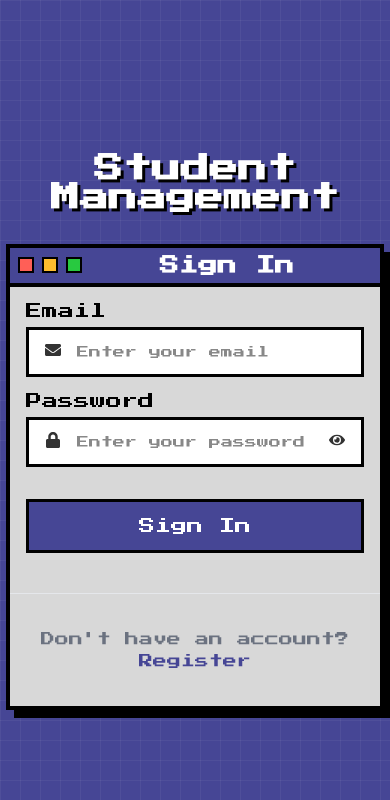
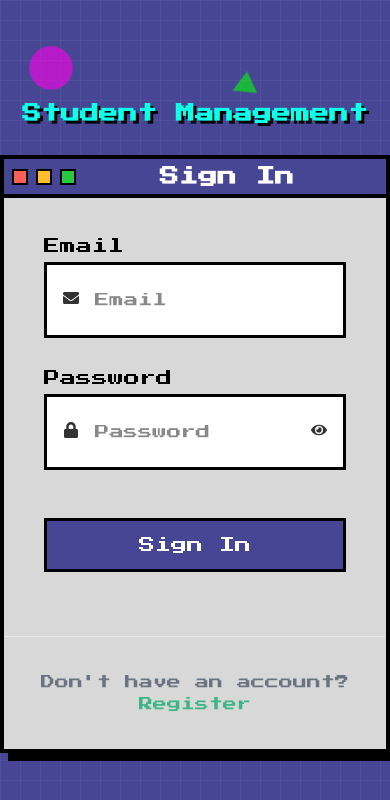
Before and after one commit to codeyatoh/student-management-system, a React (Vite) app: page / in a window 390 px wide. Shown: the top 800 px of the page. Built offline with nearby package versions, Linux system fonts and the light colour scheme.

Commit message:
chore: add and update files (UI, validation, bcrypt, PixelAlert, responsive fixes)

```diff
--- a/package.json
+++ b/package.json
@@ -10,6 +10,7 @@
     "preview": "vite preview"
   },
   "dependencies": {
+    "bcryptjs": "^3.0.2",
     "firebase": "^11.9.1",
     "react": "^19.1.0",
     "react-dom": "^19.1.0",
--- a/src/components/LoginPage/LoginPage.css
+++ b/src/components/LoginPage/LoginPage.css
@@ -37,13 +37,48 @@ body {
   bottom: 0;
 }
 
+/* Pulse/Vibrate Effect Animation */
+@keyframes textVibrate {
+  0% {
+    transform: translate(0, 0);
+    text-shadow: 3px 3px 0 #000000;
+  }
+  25% {
+    transform: translate(-1px, 1px);
+    text-shadow: 2px 2px 0 #000000;
+  }
+  50% {
+    transform: translate(1px, -1px);
+    text-shadow: 4px 4px 0 #000000;
+  }
+  75% {
+    transform: translate(-1px, -1px);
+    text-shadow: 3px 3px 0 #000000;
+  }
+  100% {
+    transform: translate(0, 0);
+    text-shadow: 3px 3px 0 #000000;
+  }
+}
+
+@keyframes textColorPulse {
+  0% { color: #fff; }
+  20% { color: #00fff7; }
+  40% { color: #ff00ea; }
+  60% { color: #ffe600; }
+  80% { color: #00fff7; }
+  100% { color: #fff; }
+}
+
 .title {
   font-family: 'Press Start 2P', cursive;
-  font-size: 2.5rem;
+  font-size: 3.2rem;
   color: white;
   text-shadow: 3px 3px 0px #000000;
   margin-bottom: 2rem;
   text-align: center;
+  animation: textVibrate 0.5s infinite, textColorPulse 2s infinite;
+  position: relative;
 }
 
 .login-card {
@@ -51,7 +86,7 @@ body {
   border: 4px solid #000;
   box-shadow: 8px 8px 0px #000000;
   width: 100%;
-  max-width: 520px;
+  max-width: 650px;
   min-height: 520px;
 }
 
@@ -95,10 +130,21 @@ body {
   gap: 2rem;
 }
 
+.form-row {
+  display: flex;
+  gap: 2.5rem;
+}
+
+.form-row .form-group {
+  flex: 1 1 0;
+  min-width: 0;
+}
+
 .form-group {
   display: flex;
   flex-direction: column;
   gap: 0.5rem;
+  min-width: 0;
 }
 
 .form-group label {
@@ -121,13 +167,17 @@ body {
   color: #333;
 }
 
-.form-group input {
+.form-group input,
+.form-group select {
   width: 100%;
-  padding: 1rem;
+  min-width: 0;
+  max-width: 100%;
+  height: 44px;
+  padding: 0.8rem 1rem 0.8rem 2.5rem;
+  font-size: 0.9rem;
   border: none;
   background: transparent;
   font-family: 'Press Start 2P', cursive;
-  font-size: 0.75rem;
   padding-left: 3rem;
   padding-right: 3rem;
 }
@@ -142,23 +192,6 @@ body {
   right: 1rem;
   cursor: pointer;
   color: #333;
-}
-
-.input-wrapper select {
-  width: 100%;
-  height: 48px;
-  padding: 1rem 1rem 1rem 3rem;
-  border: none;
-  background: transparent;
-  font-family: 'Press Start 2P', cursive;
-  font-size: 0.75rem;
-  box-sizing: border-box;
-  outline: none;
-  appearance: none;
-  -webkit-appearance: none;
-  -moz-appearance: none;
-  vertical-align: middle;
-  margin-top: 0;
 }
 
 .input-wrapper select:focus {
@@ -199,7 +232,7 @@ body {
 }
 
 .login-footer a {
-  color: #464695;
+  color: #3EB489;
   cursor: pointer;
   font-family: 'Press Start 2P', cursive;
 }
@@ -320,47 +353,225 @@ body {
 /* Responsive styles */
 @media (max-width: 480px) {
   .login-container {
-    padding: 10px;
+    padding: 0;
+    min-height: 100vh;
+    width: 100vw;
   }
-
+  .login-card {
+    max-width: 100vw;
+    min-width: 0;
+    box-sizing: border-box;
+  }
   .title {
-    font-size: 1.8rem;
+    font-size: 1.2rem;
+    padding: 0 4px;
   }
-
-  .login-card {
-    max-width: 90%;
+  .background-geometry .shape {
+    opacity: 0.25;
   }
-
-  .form-options {
-    flex-direction: column;
-    gap: 12px;
-    align-items: flex-start;
+  .background-geometry .circle1,
+  .background-geometry .circle2,
+  .background-geometry .circle3,
+  .background-geometry .circle4,
+  .background-geometry .circle5 {
+    width: 24px !important;
+    height: 24px !important;
+  }
+  .background-geometry .square1,
+  .background-geometry .square2,
+  .background-geometry .square3,
+  .background-geometry .square4 {
+    width: 16px !important;
+    height: 16px !important;
+  }
+  .background-geometry .triangle1,
+  .background-geometry .triangle2,
+  .background-geometry .triangle3,
+  .background-geometry .triangle4 {
+    border-left-width: 6px !important;
+    border-right-width: 6px !important;
+    border-bottom-width: 10px !important;
   }
 }
 
 @media (max-width: 700px) {
-  .login-card {
-    max-width: 98vw;
-    min-height: 0;
+  .login-container {
+    padding: 0;
+    min-height: 100vh;
+    width: 100vw;
   }
-  .login-form {
-    padding: 1rem;
-    gap: 1rem;
+  .background-geometry {
+    width: 100vw;
+    height: 100vh;
+  }
+  .background-geometry .shape {
+    opacity: 0.4;
+  }
+  .background-geometry .circle1,
+  .background-geometry .circle2,
+  .background-geometry .circle3,
+  .background-geometry .circle4,
+  .background-geometry .circle5 {
+    width: 40px !important;
+    height: 40px !important;
+  }
+  .background-geometry .square1,
+  .background-geometry .square2,
+  .background-geometry .square3,
+  .background-geometry .square4 {
+    width: 30px !important;
+    height: 30px !important;
+  }
+  .background-geometry .triangle1,
+  .background-geometry .triangle2,
+  .background-geometry .triangle3,
+  .background-geometry .triangle4 {
+    border-left-width: 12px !important;
+    border-right-width: 12px !important;
+    border-bottom-width: 20px !important;
   }
 }
 
-.form-row {
-  display: flex;
-  gap: 2rem;
-}
-.form-row .form-group {
-  flex: 1 1 0;
-  min-width: 0;
+.background-geometry {
+  position: absolute;
+  top: 0;
+  left: 0;
+  width: 100vw;
+  height: 100vh;
+  z-index: 0;
+  overflow: hidden;
+  pointer-events: none;
 }
 
-@media (max-width: 700px) {
-  .form-row {
-    flex-direction: column;
-    gap: 1rem;
-  }
+/* Abstract shapes */
+.background-geometry .shape {
+  position: absolute;
+  opacity: 0.6;
+  z-index: 0;
+  pointer-events: none;
 }
+
+/* Circles */
+.background-geometry .circle1 {
+  width: 120px; height: 120px;
+  border-radius: 50%;
+  background: #ff00ea;
+  left: 8vw; top: 10vh;
+  animation: float1 7s ease-in-out infinite alternate;
+}
+.background-geometry .circle2 {
+  width: 60px; height: 60px;
+  border-radius: 50%;
+  background: #00fff7;
+  left: 70vw; top: 20vh;
+  animation: float2 9s ease-in-out infinite alternate;
+}
+.background-geometry .circle3 {
+  width: 90px; height: 90px;
+  border-radius: 50%;
+  background: #ffe600;
+  left: 50vw; top: 70vh;
+  animation: float3 8s ease-in-out infinite alternate;
+}
+
+/* Squares */
+.background-geometry .square1 {
+  width: 80px; height: 80px;
+  background: #464695;
+  left: 20vw; top: 60vh;
+  transform: rotate(15deg);
+  animation: float2 10s ease-in-out infinite alternate;
+}
+.background-geometry .square2 {
+  width: 40px; height: 40px;
+  background: #ff5f57;
+  left: 80vw; top: 80vh;
+  transform: rotate(-10deg);
+  animation: float1 8s ease-in-out infinite alternate;
+}
+
+/* Triangles */
+.background-geometry .triangle1 {
+  width: 0; height: 0;
+  border-left: 50px solid transparent;
+  border-right: 50px solid transparent;
+  border-bottom: 90px solid #00ff00;
+  left: 60vw; top: 10vh;
+  animation: float3 11s ease-in-out infinite alternate;
+}
+.background-geometry .triangle2 {
+  width: 0; height: 0;
+  border-left: 25px solid transparent;
+  border-right: 25px solid transparent;
+  border-bottom: 45px solid #00fff7;
+  left: 30vw; top: 80vh;
+  animation: float1 7s ease-in-out infinite alternate;
+}
+
+@keyframes float1 {
+  0% { transform: translateY(0) scale(1) rotate(0deg); }
+  100% { transform: translateY(-40px) scale(1.1) rotate(8deg); }
+}
+@keyframes float2 {
+  0% { transform: translateY(0) scale(1) rotate(0deg); }
+  100% { transform: translateY(30px) scale(0.95) rotate(-8deg); }
+}
+@keyframes float3 {
+  0% { transform: translateY(0) scale(1) rotate(0deg); }
+  100% { transform: translateY(-25px) scale(1.05) rotate(12deg); }
+}
+
+/* Make sure login content is above background shapes */
+.login-container > *:not(.background-geometry) {
+  position: relative;
+  z-index: 1;
+}
+
+.background-geometry .circle4 {
+  width: 50px; height: 50px;
+  border-radius: 50%;
+  border: 3px solid #fff;
+  background: transparent;
+  left: 15vw; top: 40vh;
+  animation: float2 6s ease-in-out infinite alternate;
+}
+.background-geometry .circle5 {
+  width: 100px; height: 100px;
+  border-radius: 50%;
+  border: 4px dashed #00fff7;
+  background: transparent;
+  left: 85vw; top: 60vh;
+  animation: float3 12s ease-in-out infinite alternate;
+}
+.background-geometry .square3 {
+  width: 60px; height: 60px;
+  border: 3px solid #ff00ea;
+  background: transparent;
+  left: 40vw; top: 30vh;
+  transform: rotate(20deg);
+  animation: float1 9s ease-in-out infinite alternate;
+}
+.background-geometry .square4 {
+  width: 30px; height: 30px;
+  border: 2px solid #ffe600;
+  background: transparent;
+  left: 60vw; top: 50vh;
+  transform: rotate(-25deg);
+  animation: float2 7s ease-in-out infinite alternate;
+}
+.background-geometry .triangle3 {
+  width: 0; height: 0;
+  border-left: 20px solid transparent;
+  border-right: 20px solid transparent;
+  border-bottom: 35px solid #fff;
+  left: 75vw; top: 40vh;
+  animation: float3 10s ease-in-out infinite alternate;
+}
+.background-geometry .triangle4 {
+  width: 0; height: 0;
+  border-left: 35px solid transparent;
+  border-right: 35px solid transparent;
+  border-bottom: 60px solid #ff5f57;
+  left: 10vw; top: 75vh;
+  animation: float1 13s ease-in-out infinite alternate;
+}
--- a/src/components/LoginPage/LoginPage.jsx
+++ b/src/components/LoginPage/LoginPage.jsx
@@ -5,6 +5,7 @@ import './LoginPage.css';
 import { db } from '../../assets/firebase-config';
 import { collection, addDoc, query, where, getDocs } from 'firebase/firestore';
 import PixelAlert from '../PixelAlert/PixelAlert';
+import bcrypt from 'bcryptjs';
 
 const LoginPage = () => {
   const [isLogin, setIsLogin] = useState(true);
@@ -96,9 +97,10 @@ const LoginPage = () => {
         setLoading(true);
         try {
           const collectionName = formData.role === 'Admin' ? 'admins' : 'teachers';
+          const hashedPassword = await bcrypt.hash(formData.password, 10);
           await addDoc(collection(db, collectionName), {
             email: formData.email,
-            password: formData.password, // In production, hash the password!
+            password: hashedPassword,
             first_name: formData.first_name,
             last_name: formData.last_name,
             contact_number: formData.contact_number,
@@ -147,14 +149,22 @@ const LoginPage = () => {
 
   return (
     <div className="login-container">
-      {alert.open && (
-        <PixelAlert
-          message={alert.message}
-          type={alert.type}
-          onClose={() => setAlert({ open: false, message: '', type: 'success' })}
-        />
-      )}
-      <h1 className="title">Student Management</h1>
+      <div className="background-geometry">
+        <div className="shape circle1"></div>
+        <div className="shape circle2"></div>
+        <div className="shape circle3"></div>
+        <div className="shape square1"></div>
+        <div className="shape square2"></div>
+        <div className="shape triangle1"></div>
+        <div className="shape triangle2"></div>
+        <div className="shape circle4"></div>
+        <div className="shape circle5"></div>
+        <div className="shape square3"></div>
+        <div className="shape square4"></div>
+        <div className="shape triangle3"></div>
+        <div className="shape triangle4"></div>
+      </div>
+      <h1 className="title" data-text="Student Management">Student Management</h1>
       <div className="login-card">
         <div className="login-header">
           <div className="window-controls">
@@ -181,7 +191,7 @@ const LoginPage = () => {
                     name="email"
                     value={formData.email}
                     onChange={handleChange}
-                    placeholder="Enter your email"
+                    placeholder="Email"
                   />
                 </div>
                 {errors.email && <span className="error-message">{errors.email}</span>}
@@ -199,7 +209,7 @@ const LoginPage = () => {
                     name="password"
                     value={formData.password}
                     onChange={handleChange}
-                    placeholder="Enter your password"
+                    placeholder="Password"
                   />
                   <span className="password-icon" onClick={togglePasswordVisibility}>
                     {showPassword ? <FaEyeSlash /> : <FaEye />}
@@ -223,7 +233,7 @@ const LoginPage = () => {
                       name="email"
                       value={formData.email}
                       onChange={handleChange}
-                      placeholder="Enter your email"
+                      placeholder="Email"
                     />
                   </div>
                   {errors.email && <span className="error-message">{errors.email}</span>}
@@ -240,7 +250,7 @@ const LoginPage = () => {
                       name="password"
                       value={formData.password}
                       onChange={handleChange}
-                      placeholder="Enter your password"
+                      placeholder="Password"
                     />
                     <span className="password-icon" onClick={togglePasswordVisibility}>
                       {showPassword ? <FaEyeSlash /> : <FaEye />}
@@ -263,7 +273,7 @@ const LoginPage = () => {
                       name="first_name"
                       value={formData.first_name}
                       onChange={handleChange}
-                      placeholder="Enter your first name"
+                      placeholder="First Name"
                     />
                   </div>
                   {errors.first_name && <span className="error-message">{errors.first_name}</span>}
@@ -280,7 +290,7 @@ const LoginPage = () => {
                       name="last_name"
                       value={formData.last_name}
                       onChange={handleChange}
-                      placeholder="Enter your last name"
+                      placeholder="Last Name"
                     />
                   </div>
                   {errors.last_name && <span className="error-message">{errors.last_name}</span>}
@@ -295,12 +305,14 @@ const LoginPage = () => {
                       <FaPhone />
                     </span>
                     <input
-                      type="text"
+                      type="tel"
                       id="contact_number"
                       name="contact_number"
                       value={formData.contact_number}
                       onChange={handleChange}
-                      placeholder="Enter your contact number"
+                      placeholder="Contact Number"
+                      pattern="[0-9]*"
+                      inputMode="numeric"
                     />
                   </div>
                   {errors.contact_number && <span className="error-message">{errors.contact_number}</span>}
@@ -330,6 +342,13 @@ const LoginPage = () => {
               ? (isLogin ? 'Signing In...' : 'Registering...')
               : isLogin ? 'Sign In' : 'Register'}
           </button>
+          {alert.open && (
+            <PixelAlert
+              message={alert.message}
+              type={alert.type}
+              onClose={() => setAlert({ open: false, message: '', type: 'success' })}
+            />
+          )}
         </form>
 
         <div className="login-footer">
```
Also changed, not shown: src/components/LoginPage/PixelAlert.css (+15 -15 lines), 1 other file (tests, documents, lock files or other folders).
